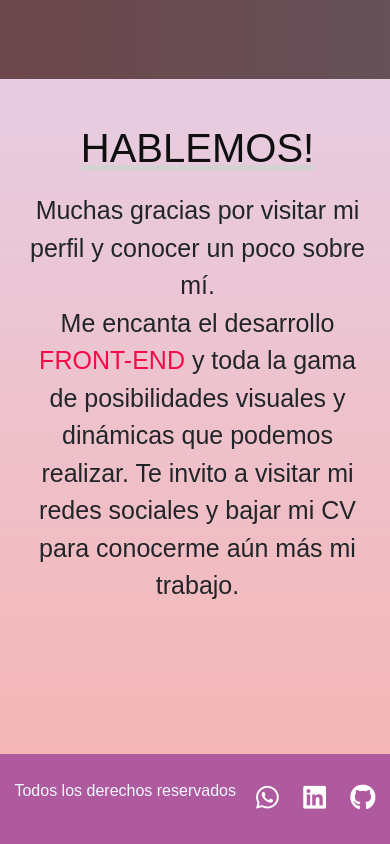
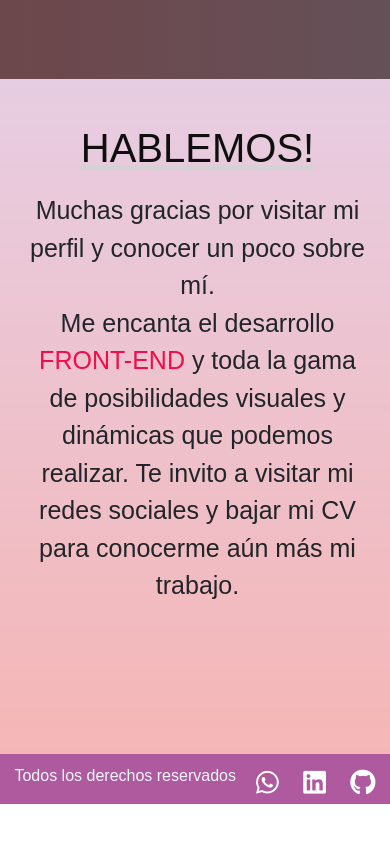
Before and after one commit to Shamelart/Portafolio-Palante, a plain HTML site: page index.html in a window 390 px wide. Shown: the part 789-1633 px from the top of the page. After the commit the page ends 1593 px from the top, so only its background shows below. Drawn offline with nearby package versions, Linux system fonts and the light colour scheme; a web font is replaced by a local one.

Commit message:
Modificaciones css

```diff
--- a/style.css
+++ b/style.css
@@ -266,11 +266,13 @@ footer a:hover {
 
     footer {
         min-width: 100vw;
+        height: 50px;
         text-align: center;
         color: aliceblue;
         display: flex;
         flex-wrap: wrap;
         justify-content: center;
+        justify-items: center;
         align-items: center;
     }
 }
```
